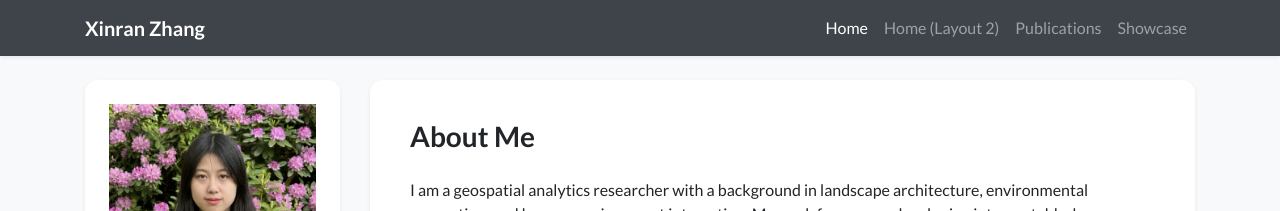
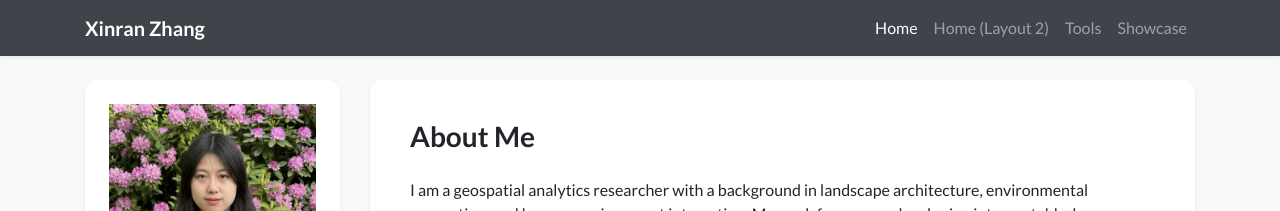
Before and after one commit to Rintozxr/rintozxr.github.io, a Jekyll site: the page built from index.html, in a window 1280 px wide. Shown: the top 211 px of the page. Built offline with Jekyll 4.4.1, drawn with Linux system fonts in a browser that asks for light colours; nearby versions of some CDN libraries; a style sheet for code colours, icons or effects is not loaded.

Commit message:
Update navigation.yml

```diff
--- a/_data/navigation.yml
+++ b/_data/navigation.yml
@@ -5,7 +5,7 @@ pages:
   url: /
 - name: Home (Layout 2)
   url: /index_layout2
-- name: Publications
-  url: /publications
+- name: Tools
+  url: /tools
 - name: Showcase
   url: /showcase
```
